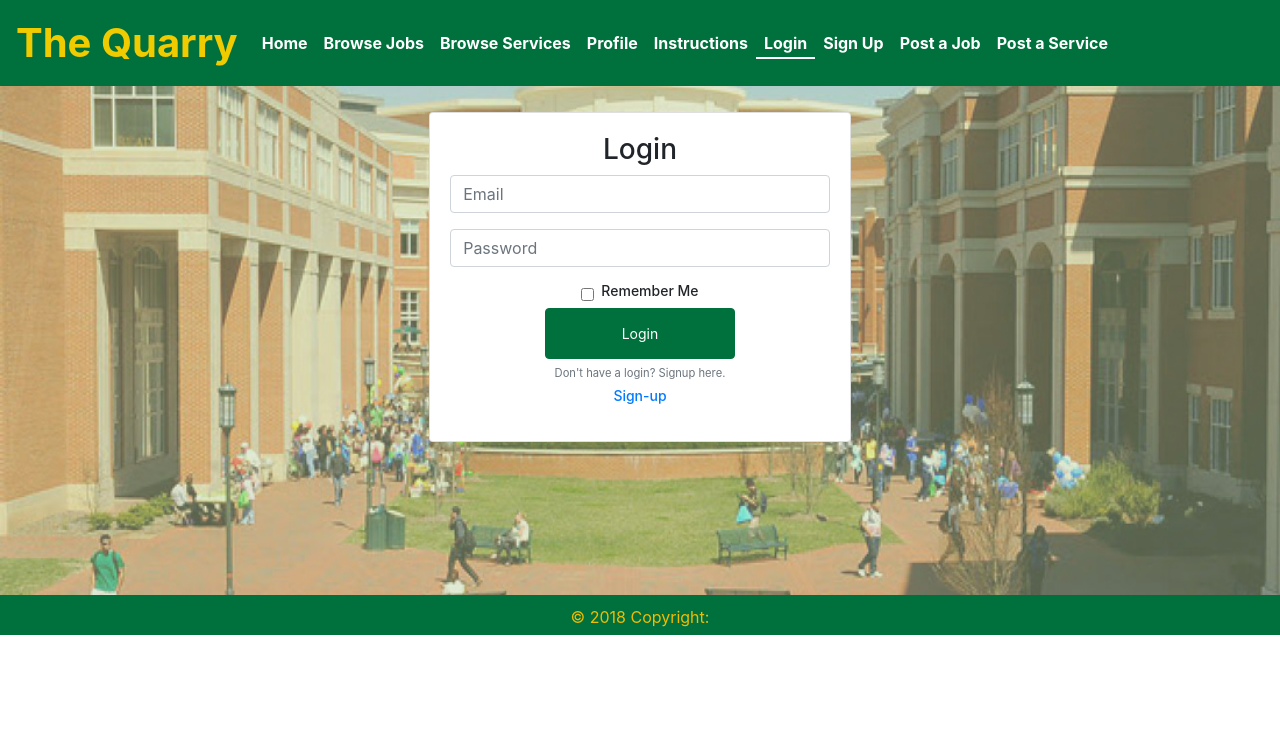
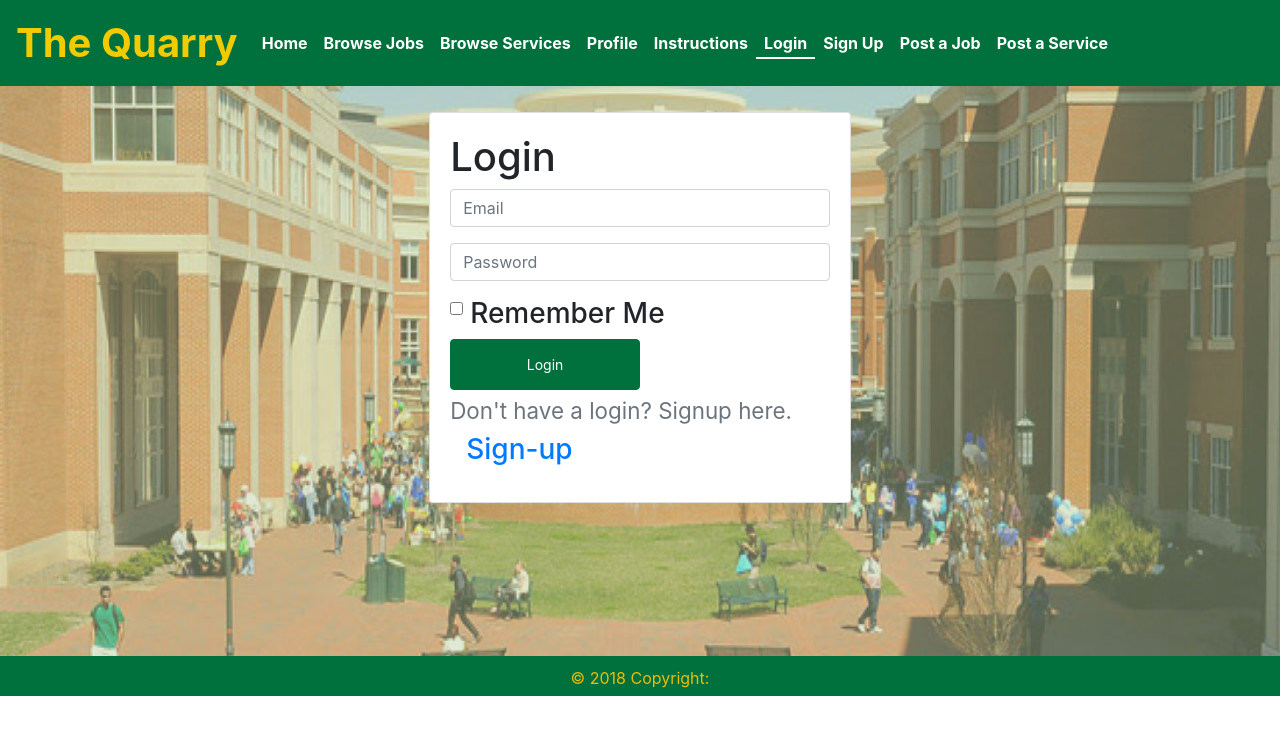
Before and after one commit to ejohn156/TheQuarry, a React (Create React App) app in the folder client/: page / in a window 1280 px wide. Shown: the top 734 px of the page. Built offline with nearby package versions, Linux system fonts and the light colour scheme.

Commit message:
pulling from master

```diff
--- a/client/src/components/Auth/auth.css
+++ b/client/src/components/Auth/auth.css
@@ -4,8 +4,3 @@
     margin: auto;
     margin-top: 3%;
     }
-
-h3{
-    text-align: center;
-    font-size: 14px;
-}
--- a/client/src/components/PostForm/post.css
+++ b/client/src/components/PostForm/post.css
@@ -37,11 +37,7 @@
         margin-top: 20%;
     }
 
-    h1
-    {
-    margin-left: 38%;
-    font-weight: bold;
-    }
+
 
     .postjobcard
     {
--- a/client/src/components/PostForm/post.js
+++ b/client/src/components/PostForm/post.js
@@ -29,7 +29,7 @@ export default class PostForm extends Component {
 
       <form class="form-inline">
   <label class="mr-sm-2" for="inlineFormCustomSelect">Category</label>
-  <select class="custom-select mb-2 mr-sm-2 mb-sm-0" id="inlineFormCustomSelect">
+  <select class="custom-select" id="inlineFormCustomSelect">
     <option selected>Choose...</option>
     <option value="1">Technology</option>
     <option value="2">Artist</option>
--- a/client/src/components/SignUpAuth/auth.css
+++ b/client/src/components/SignUpAuth/auth.css
@@ -22,7 +22,3 @@
         background-color: #C3D7A4;
         border-color: #C3D7A4;
     }
-h1{
-   text-align: center;
-   font-size: 28px;
-}
--- a/client/src/pages/PostJob/post.css
+++ b/client/src/pages/PostJob/post.css
@@ -30,12 +30,6 @@
     margin-top: 20%;
 }
 
-h1
-{
-margin-left: 38%;
-font-weight: bold;
-}
-
 .postjobcard
 {
     border-style: groove;
```
